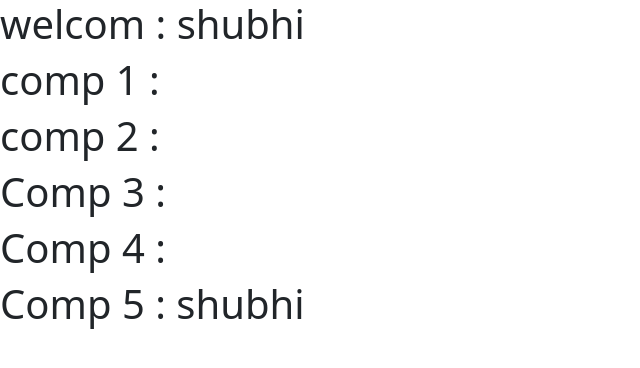
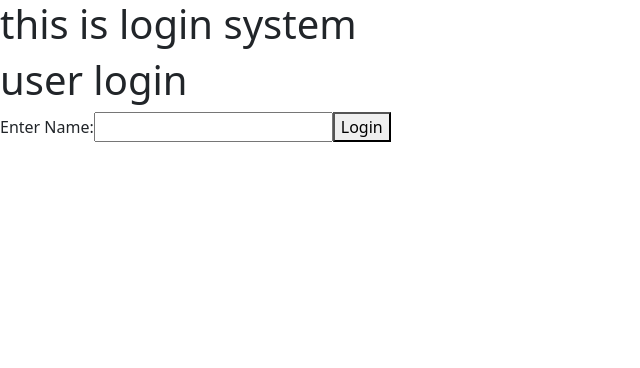
Before and after one commit to YashaswiSV/To-Do-List-, a React (Vite) app: page / in a window 1280 px wide. Shown: the top 368 px of the page, without its empty margins (0-640 px from the left). Built offline with nearby package versions, Linux system fonts and the light colour scheme.

Commit message:
first commit

```diff
--- a/src/App.jsx
+++ b/src/App.jsx
@@ -1,13 +1,17 @@
+import AuthUser from "./AuthUser";
+import UnauthUser from "./UnauthUser";
 
-import Comp1 from "./Comp1";
-import { useState } from "react";
+import { useContext } from "react";
+import { myloginContext } from "./LoginContext";
+
 
 const App = () => {
-  const [user , setUser]=useState("shubhi")
+
+  const {user} =useContext(myloginContext)
   return (
     <>
-      <h1>welcom : {user}</h1>
-      <Comp1 user={user}/>
+        <h1>this is  login system</h1>
+        {user.auth ? <AuthUser/> : <UnauthUser/>}
     </>
    );
 }
--- /dev/null
+++ b/src/AuthUser.jsx
@@ -0,0 +1,14 @@
+import { useContext } from "react";
+import { myloginContext } from "./LoginContext";
+
+const AuthUser = () => {
+    const {user , logout}=useContext(myloginContext)
+    return (
+        <>
+        <h1>Welcome : {user.name}</h1>
+        <button onClick={()=>{logout()}}>Logout</button>
+        </>
+      );
+}
+
+export default AuthUser;
--- a/src/Comp1.jsx
+++ /dev/null
@@ -1,11 +0,0 @@
-
-import Comp2 from "./Comp2";
-const Comp1 = ({user}) => {
-    return (
-    <>
-           <h1> comp 1 : </h1>
-             <Comp2 user={user}/>
-    </> );
-}
-
-export default Comp1;
--- a/src/Comp2.jsx
+++ /dev/null
@@ -1,11 +0,0 @@
-import Comp3 from "./Comp3";
-const Comp2 = ({user}) => {
-    return (
-        <>
-         <h1>comp 2 : </h1>
-         <Comp3 user={user}/>
-        </>
-      );
-}
-
-export default Comp2;
--- a/src/Comp3.jsx
+++ /dev/null
@@ -1,11 +0,0 @@
-import Comp4 from "./Comp4";
-const Comp3 = ({user}) => {
-    return (
-        <>
-         <h1>Comp 3 : </h1>
-         <Comp4 user={user}/>
-        </>
-     );
-}
-
-export default Comp3;
--- a/src/Comp4.jsx
+++ /dev/null
@@ -1,11 +0,0 @@
-import Comp5 from "./Comp5";
-const Comp4 = ({user}) => {
-    return (
-        <>
-         <h1>Comp 4 : </h1>
-         <Comp5 user={user}/>
-        </>
-     );
-}
-
-export default Comp4;
--- a/src/Comp5.jsx
+++ /dev/null
@@ -1,9 +0,0 @@
-const Comp5 = ({user}) => {
-    return (
-        <>
-         <h1>Comp 5 : {user}</h1>
-        </>
-     );
-}
-
-export default Comp5;
--- /dev/null
+++ b/src/LoginContext.jsx
@@ -0,0 +1,27 @@
+import { createContext,useState } from "react";
+
+const myloginContext=createContext();
+
+const LoginContext = ({children}) => {
+    const [user , setuser]=useState({name:"",auth:false})
+
+    const login=(nm)=>{
+        setuser({name:nm , auth:true})
+    }
+
+    const logout=()=>{
+        setuser({name:"",auth:false})
+    }
+
+    return (
+        <>
+                  <myloginContext.Provider value={{user , login , logout}}>
+                     {children}
+                  </myloginContext.Provider>
+
+        </>
+     );
+}
+
+export default LoginContext;
+export {myloginContext};
--- /dev/null
+++ b/src/UnauthUser.jsx
@@ -0,0 +1,19 @@
+import { useState } from "react";
+import { useContext } from "react";
+import { myloginContext } from "./LoginContext";
+const UnauthUser = () => {
+    const [nm , setNm]=useState("");
+
+    const {login} =useContext(myloginContext)
+    return (
+        <>
+         <h1>user login </h1>
+         Enter Name:
+         <input type="text" value={nm} onChange={(e)=>{setNm(e.target.value)}}/>
+         <button onClick={()=>{login(nm)}}> Login</button>
+
+        </>
+      );
+}
+
+export default UnauthUser;
--- a/src/main.jsx
+++ b/src/main.jsx
@@ -3,7 +3,12 @@
 import App from './App.jsx';
 import 'bootstrap/dist/css/bootstrap.min.css';
 // import './Css/style.css';
+import LoginContext from './LoginContext.jsx';
 
 
 
-ReactDOM.createRoot(document.getElementById('root')).render(<App />)
+ReactDOM.createRoot(document.getElementById('root')).render(
+<LoginContext>
+<App />
+</LoginContext>
+)
```
Also changed, not shown: src/Css/style.css (deleted, +0 -7 lines), src/Layout.jsx (deleted, +0 -20 lines).
